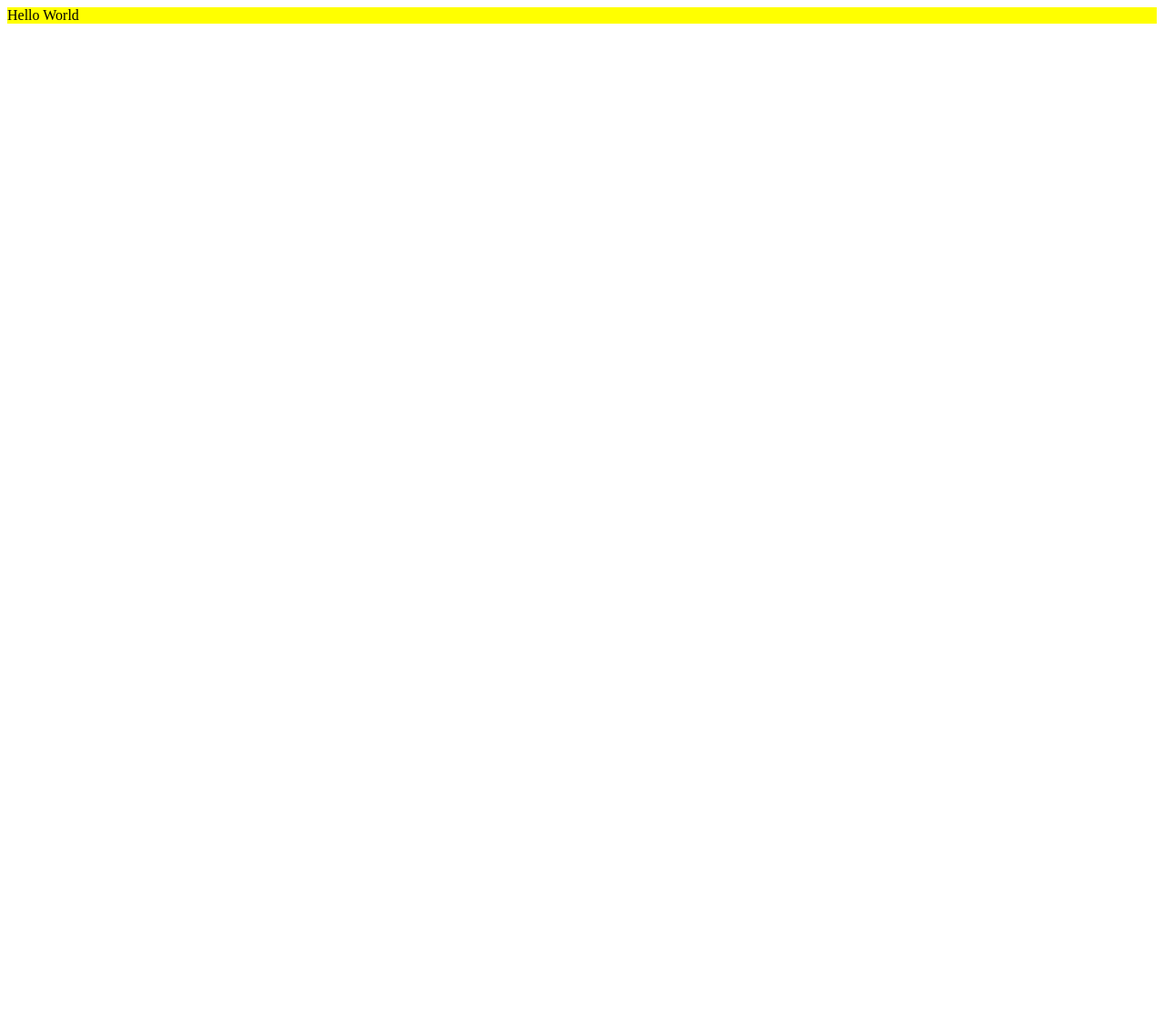
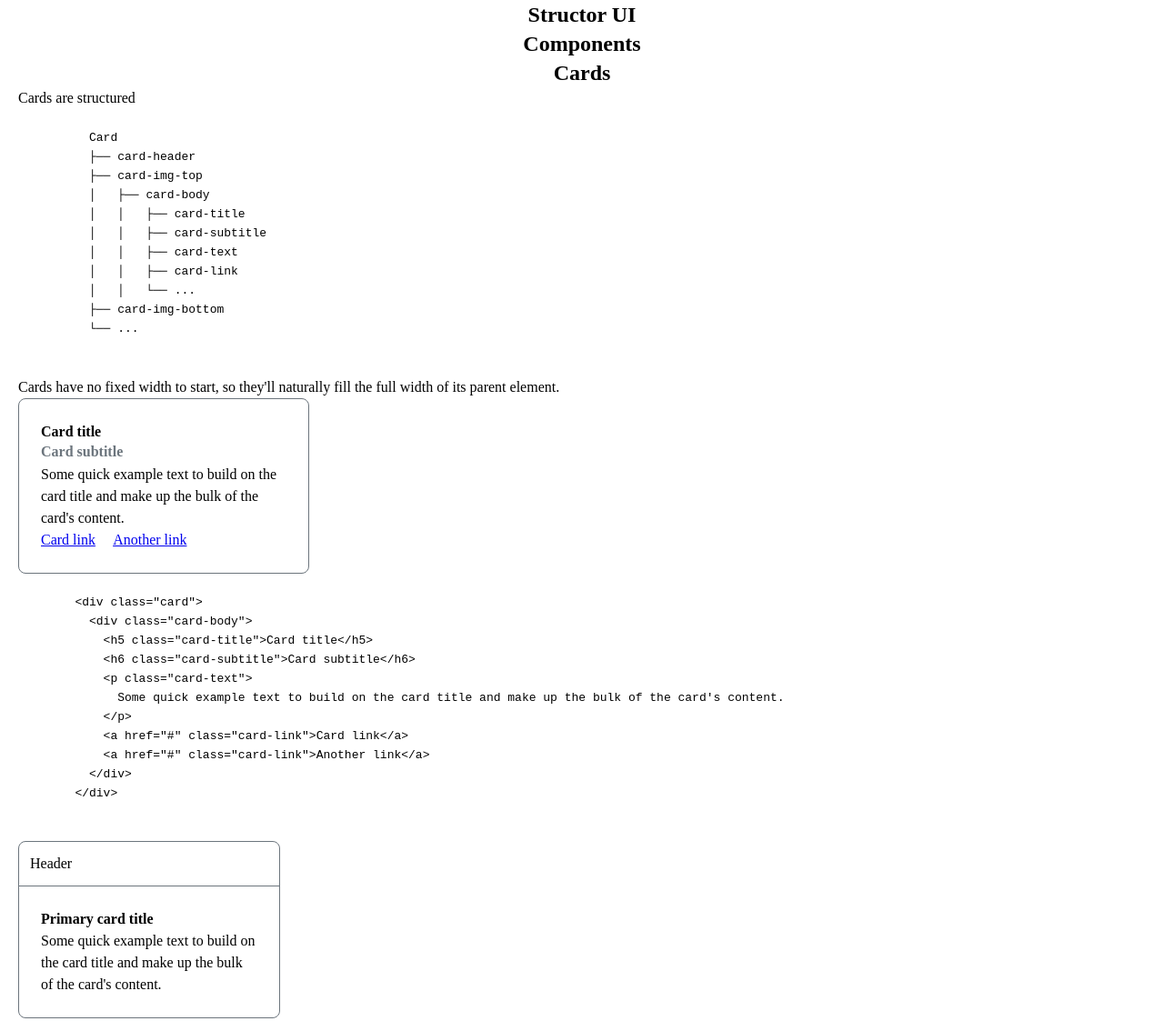
Before and after one commit to iMuhammadMustafa/StructorUI, a website built with Vite: page index.html in a window 1280 px wide. Shown: the top 1123 px of the page at 91% size. Before the commit the page ends 800 px from the top, so only its background shows below. Built offline with nearby package versions, Linux system fonts and the light colour scheme.

Commit message:
Add Variables and Card

```diff
--- a/index.html
+++ b/index.html
@@ -3,11 +3,117 @@
   <head>
     <meta charset="UTF-8" />
     <meta name="viewport" content="width=device-width, initial-scale=1.0" />
-    <link rel="stylesheet" href="./index.scss" />
-    <title>Vite App</title>
+    <link rel="stylesheet" href="./src/SCSS/index.scss" />
+    <title>Structor UI</title>
   </head>
-  <body>
-    <div id="app" class="test">Hello World</div>
+  <body style="margin: 0px 20px">
+    <h2 style="text-align: center">Structor UI</h2>
+
+    <!--Colors-->
+    <!--Font Sizes-->
+    <!--Components-->
+    <h2 style="text-align: center">Components</h2>
+    <!--Cards-->
+    <h2 style="text-align: center">Cards</h2>
+    <div>
+      Cards are structured
+      <pre>
+        <code>
+          Card
+          ├── card-header
+          ├── card-img-top
+          │   ├── card-body
+          │   │   ├── card-title
+          │   │   ├── card-subtitle
+          │   │   ├── card-text
+          │   │   ├── card-link
+          │   │   └── ...
+          ├── card-img-bottom
+          └── ...
+        </code>
+      </pre>
+      Cards have no fixed width to start, so they'll naturally fill the full width of its parent element.
+    </div>
+    <div class="card" style="width: 20rem">
+      <div class="card-body">
+        <h5 class="card-title">Card title</h5>
+        <h6 class="card-subtitle mb-2 text-body-secondary">Card subtitle</h6>
+        <p class="card-text">
+          Some quick example text to build on the card title and make up the bulk of the card's content.
+        </p>
+        <a href="#" class="card-link">Card link</a>
+        <a href="#" class="card-link">Another link</a>
+      </div>
+    </div>
+
+    <pre>
+      <code>
+        &lt;div class="card"&gt;
+          &lt;div class="card-body"&gt;
+            &lt;h5 class="card-title"&gt;Card title&lt;/h5&gt;
+            &lt;h6 class="card-subtitle"&gt;Card subtitle&lt;/h6&gt;
+            &lt;p class="card-text"&gt;
+              Some quick example text to build on the card title and make up the bulk of the card's content.
+            &lt;/p&gt;
+            &lt;a href="#" class="card-link"&gt;Card link&lt;/a&gt;
+            &lt;a href="#" class="card-link"&gt;Another link&lt;/a&gt;
+          &lt;/div&gt;
+        &lt;/div&gt;
+      </code>
+    </pre>
+
+    <div class="card" style="max-width: 18rem">
+      <div class="card-header">Header</div>
+      <div class="card-body">
+        <h5 class="card-title">Primary card title</h5>
+        <p class="card-text">
+          Some quick example text to build on the card title and make up the bulk of the card's content.
+        </p>
+      </div>
+    </div>
+    <pre>
+      <code>
+      &lt;div class="card"&gt;
+        &lt;div class="card-header"&gt;Header&lt;/div&gt;
+        &lt;div class="card-body"&gt;
+          &lt;h5 class="card-title"&gt;Primary card title&lt;/h5&gt;
+          &lt;p class="card-text"&gt;Some quick example text to build on the card title and make up the bulk of the card's content.&lt;/p&gt;
+        &lt;/div&gt;
+      &lt;/div&gt;
+    </code>
+  </pre>
+
+    <div class="card" style="width: 18rem">
+      <img src="https://imuhammadmustafa.github.io/Portfolio/Assets/projects.jpg" class="card-img-top" alt="..." />
+      <div class="card-body">
+        <h5 class="card-title">Card title</h5>
+        <p class="card-text">
+          This is a wider card with supporting text below as a natural lead-in to additional content. This content is a
+          little bit longer.
+        </p>
+        <p class="card-text"><small>Last updated 3 mins ago</small></p>
+      </div>
+    </div>
+
+    <pre>
+      <code>
+        &lt;div class="card"&gt;
+          &lt;img src="...." class="card-img-top" alt="..." /&gt;
+          &lt;div class="card-body"&gt;
+            &lt;h5 class="card-title"&gt;Card title&lt;/h5&gt;
+            &lt;p class="card-text"&gt;
+              This is a wider card with supporting text below as a natural lead-in to additional content. This content is a
+              little bit longer.
+            &lt;/p&gt;
+            &lt;p class="card-text"&gt;&lt;small&gt;Last updated 3 mins ago&lt;/small&gt;&lt;/p&gt;
+          &lt;/div&gt;
+        &lt;/div&gt;
+      </code>
+    </pre>
+
+    <!--Grid System-->
+    <!--Utilities-->
+
     <script type="module" src="/main.js"></script>
   </body>
 </html>
--- a/index.scss
+++ /dev/null
@@ -1,3 +0,0 @@
-.test{
-    background-color: yellow;
-}
--- /dev/null
+++ b/src/SCSS/Components/cards/card.scss
@@ -0,0 +1,63 @@
+$card-border-thickness: $base-border-thickness;
+$card-border-radius: 0.5rem;
+$card-padding: $base-padding;
+$card-margin: $base-margin;
+$card-box-shadow: $base-box-shadow;
+$card-font-size: $base-font-size;
+$card-line-height: $base-line-height;
+
+.card {
+  display: flex;
+  position: relative;
+  flex-direction: column;
+
+  border: $card-border-thickness solid $secondary;
+  border-radius: $card-border-radius;
+  font-size: $card-font-size;
+
+  .card-body {
+    padding: $card-padding;
+    margin: $card-margin;
+  }
+  .card-header {
+    padding: $card-padding;
+    border-bottom: $card-border-thickness solid $secondary;
+    border-top-left-radius: $card-border-radius;
+    border-top-right-radius: $card-border-radius;
+  }
+  .card-title {
+    font-weight: bold;
+    margin: 0;
+    font-size: $card-font-size;
+  }
+  .card-subtitle {
+    color: $secondary;
+    margin-top: 0;
+    margin-bottom: 0.25rem;
+    line-height: 1.2;
+    font-size: 1rem;
+  }
+  .card-text {
+    font-size: $card-font-size;
+  }
+  .card-link {
+    margin-right: 1rem;
+  }
+
+  .card-img-top {
+    max-width: 100%;
+    border-start-start-radius: $card-border-radius;
+    border-start-end-radius: $card-border-radius;
+
+    border-end-start-radius: 0;
+    border-end-end-radius: 0;
+  }
+  .card-img-bottom {
+    max-width: 100%;
+    border-end-start-radius: $card-border-radius;
+    border-end-end-radius: $card-border-radius;
+
+    border-start-start-radius: 0;
+    border-start-end-radius: 0;
+  }
+}
--- /dev/null
+++ b/src/SCSS/Variables/_colors.default.scss
@@ -0,0 +1,36 @@
+// scss-docs-start gray-color-variables
+$white:    #fff !default;
+$gray-100: #f8f9fa !default;
+$gray-200: #e9ecef !default;
+$gray-300: #dee2e6 !default;
+$gray-400: #ced4da !default;
+$gray-500: #adb5bd !default;
+$gray-600: #6c757d !default;
+$gray-700: #495057 !default;
+$gray-800: #343a40 !default;
+$gray-900: #212529 !default;
+$black:    #000 !default;
+// scss-docs-end gray-color-variables
+
+// scss-docs-start color-variables
+$blue:    #0d6efd !default;
+$indigo:  #6610f2 !default;
+$purple:  #6f42c1 !default;
+$pink:    #d63384 !default;
+$red:     #dc3545 !default;
+$orange:  #fd7e14 !default;
+$yellow:  #ffc107 !default;
+$green:   #198754 !default;
+$teal:    #20c997 !default;
+$cyan:    #0dcaf0 !default;
+// scss-docs-end color-variables
+
+
+$primary:       $blue !default;
+$secondary:     $gray-600 !default;
+$success:       $green !default;
+$info:          $cyan !default;
+$warning:       $yellow !default;
+$danger:        $red !default;
+$light:         $gray-100 !default;
+$dark:          $gray-900 !default;
--- /dev/null
+++ b/src/SCSS/Variables/_variables.main.scss
@@ -0,0 +1,17 @@
+@import "_colors.default.scss";
+
+
+// spacing
+$base-padding: 0.75rem !default;
+$base-margin: 0.75rem !default;
+
+// borders
+$base-border-thickness: 1px !default;
+$base-border-radius: 20px !default;
+
+// box-shadow
+$base-box-shadow: 1px 3px 5px rgba(0,0,0,0.1) !default;
+
+// font
+$base-font-size: 1rem;
+$base-line-height: 1.5;
--- /dev/null
+++ b/src/SCSS/index.scss
@@ -0,0 +1,11 @@
+@import "./_reset.css";
+
+//Variables & Functions
+@import "./variables/variables.main";
+
+// Base & Layout
+
+// Colors
+// Components
+@import "./Components/cards/card.scss";
+// Utilities
```
Also changed, not shown: src/SCSS/_reset.css (renamed from _reset.css).
